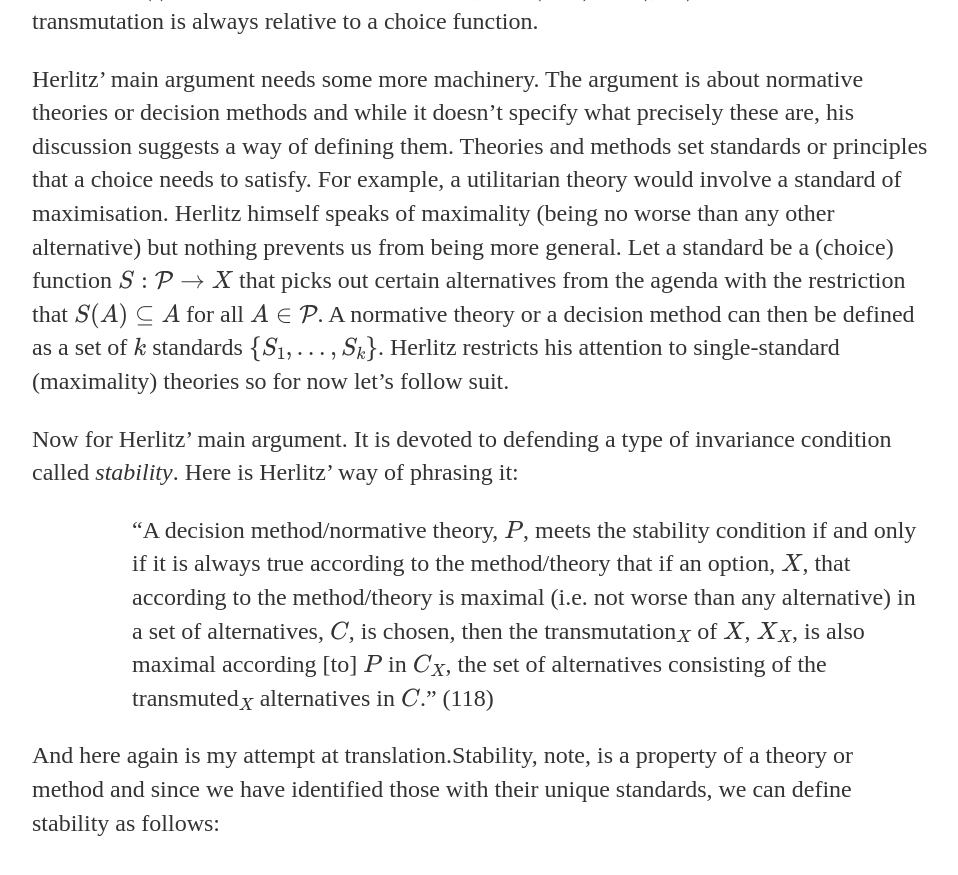
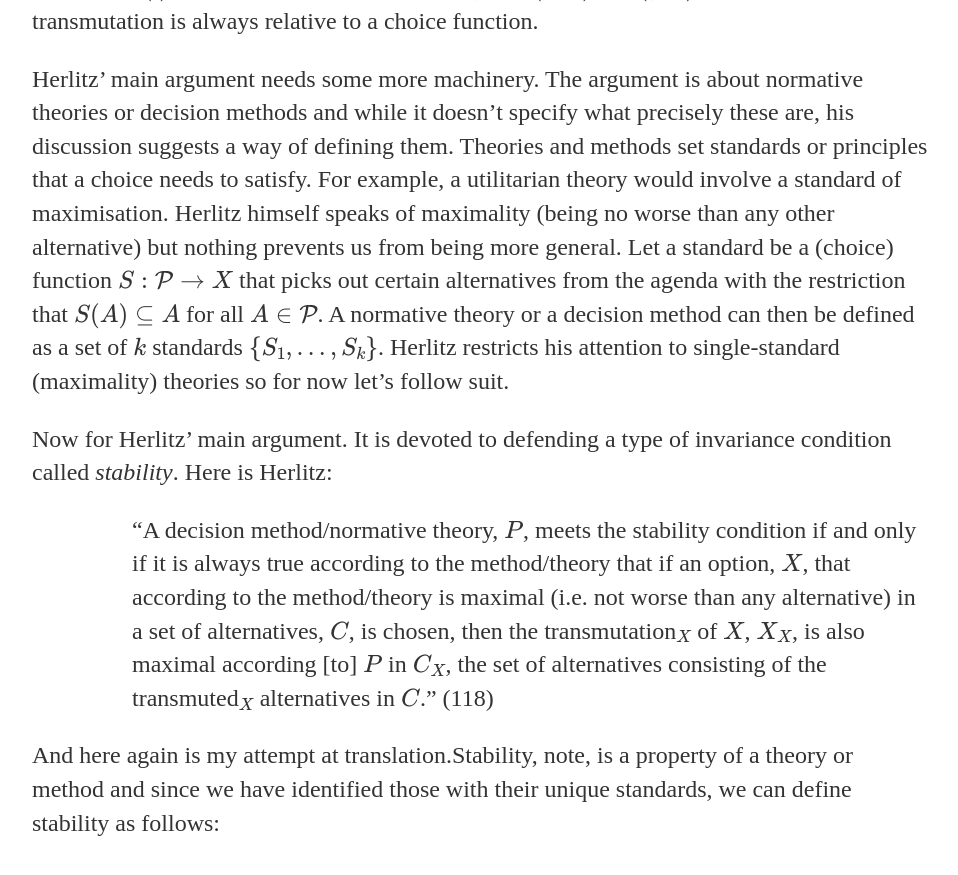
Before and after one commit to uzunovam/uzunovam, a Jekyll site: the page built from _posts/2020-04-28-anders-herlitz-on-unstable-choices.md, in a window 1280 px wide and 900 px high, scrolled down 2407 px. Shown: the top 875 px of the window, without its empty margins (160-1118 px from the left). Built offline with Jekyll 4.4.1, drawn with Linux system fonts in a browser that asks for light colours.

Commit message:
Update 2020-04-28-anders-herlitz-on-unstable-choices.md

```diff
--- a/_posts/2020-04-28-anders-herlitz-on-unstable-choices.md
+++ b/_posts/2020-04-28-anders-herlitz-on-unstable-choices.md
@@ -34,7 +34,7 @@ that the act of choosing a maximal alternative alone can revert whether this cho
 
 <p>Herlitz’ main argument needs some more machinery. The argument is about normative theories or decision methods and while it doesn’t specify what precisely these are, his discussion suggests a way of defining them. Theories and methods set standards or principles that a choice needs to satisfy. For example, a utilitarian theory would involve a standard of maximisation. Herlitz himself speaks of maximality (being no worse than any other alternative) but nothing prevents us from being more general. Let a standard be a (choice) function \(S: \mathcal{P} \rightarrow X\) that picks out certain alternatives from the agenda with the restriction that \(S(A) \subseteq A\) for all \(A \in \mathcal{P}\). A normative theory or a decision method can then be defined as a set of \(k\) standards \(\{S_{1}, \dots, S_{k}\}\). Herlitz restricts his attention to single-standard (maximality) theories so for now let’s follow suit.</p>
 
-<p>Now for Herlitz’ main argument. It is devoted to defending a type of invariance condition called <cite>stability</cite>. Here is Herlitz’ way of phrasing it:</p>
+<p>Now for Herlitz’ main argument. It is devoted to defending a type of invariance condition called <cite>stability</cite>. Here is Herlitz:</p>
 
 <p style="padding-left:100px;">“A decision method/normative theory, \(P\), meets the stability condition if and only if it is always true according to the method/theory that if an option, \(X\), that according to the method/theory is maximal (i.e. not worse than any alternative) in a set of alternatives, \(C\), is chosen, then the transmutation\(_{X}\) of \(X\), \(X_{X}\), is also maximal according [to] \(P\) in \(C_{X}\), the set of alternatives consisting of the transmuted\(_{X}\) alternatives in \(C\).” (118)</p>
 
```
